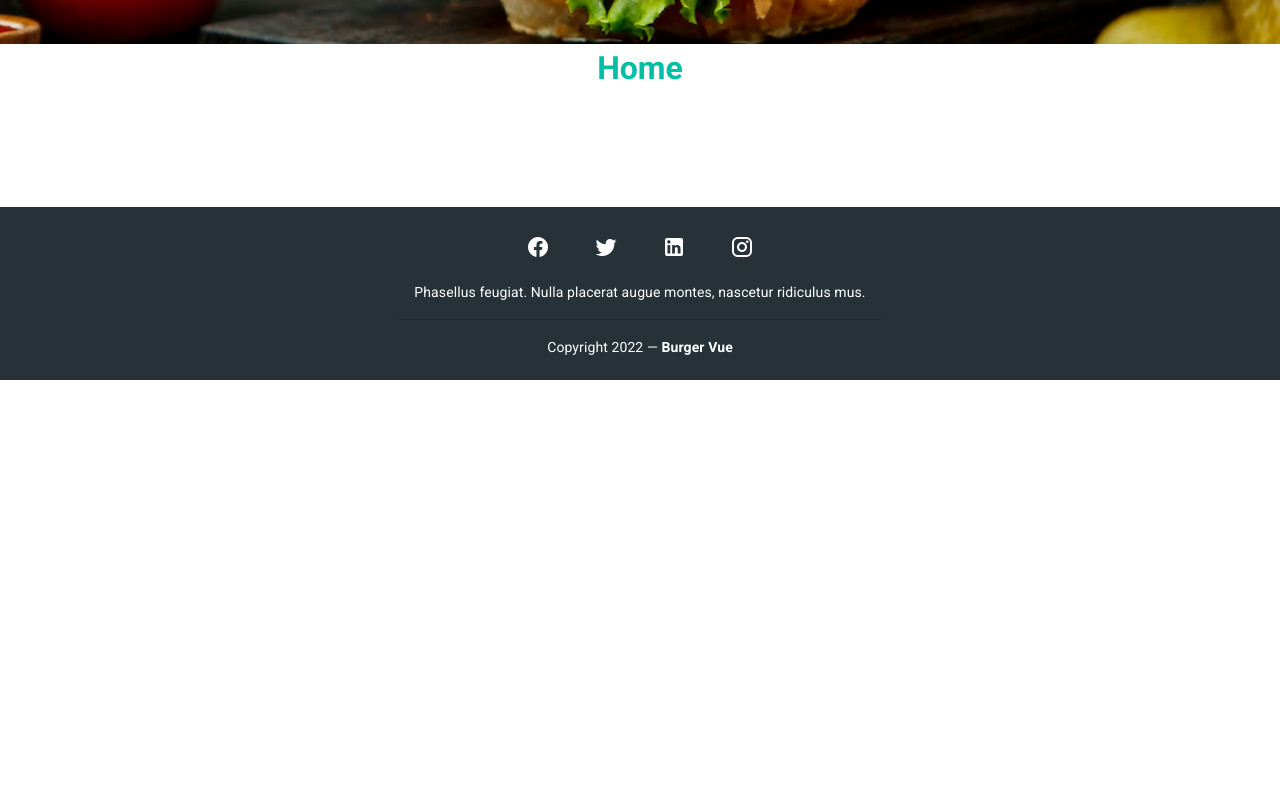
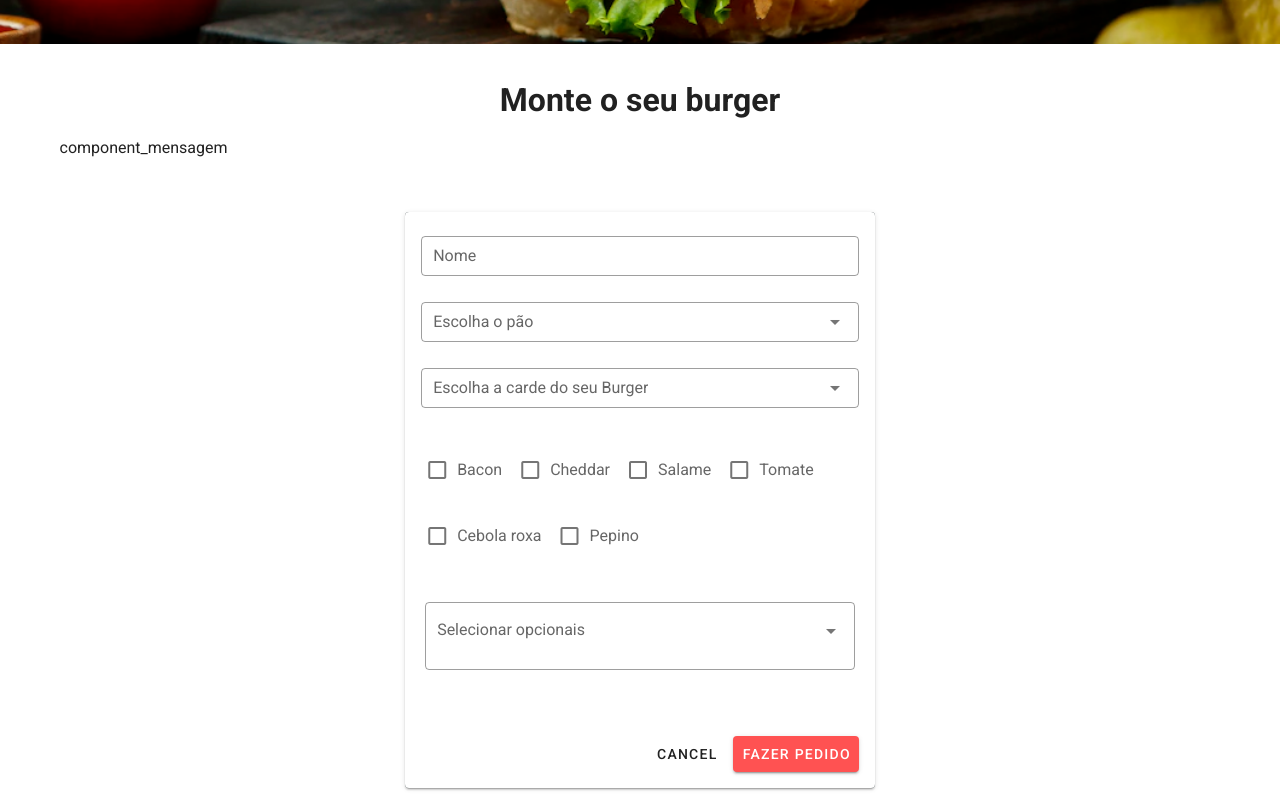
Before and after one commit to paulpessoa/burger-vue, a Vue app: page / in a window 1280 px wide. Shown: the part 420-1220 px from the top of the page. Before the commit the page ends 800 px from the top, so only its background shows below. Built offline with nearby package versions, Linux system fonts and the light colour scheme.

Commit message:
form burger

```diff
--- a/src/App.vue
+++ b/src/App.vue
@@ -45,7 +45,7 @@ $base-color: #00BFA5;
     margin: 0;
     box-sizing: border-box;
   }
-  *:hover {
+  a:hover {
     color: $base-color!important;
   }
   h1 {
--- /dev/null
+++ b/src/components/FormBurger.vue
@@ -0,0 +1,118 @@
+<template>
+    <v-container>
+        <p text_center>component_mensagem</p>
+        <v-row justify="center" class="my-10">
+            <v-col cols="12" sm="10" md="8" lg="5">
+                <v-card ref="form">
+                    <v-card-text style="background-color: white" class="pt-6">
+                        <!--NOME-->
+                        <v-text-field ref="name" outlined dense v-model="name"
+                            :rules="[() => !!name || 'Necessário preencher este campo']" :error-messages="errorMessages"
+                            label="Nome" placeholder="John Doe" required>
+                        </v-text-field>
+
+                        <!--PAO-->
+                        <v-autocomplete outlined dense ref="country" v-model="country"
+                            :rules="[() => !!country || 'Escolha uma opção']" :items="countries" label="Escolha o pão"
+                            placeholder="Select..." required></v-autocomplete>
+
+
+                        <!--CARNE-->
+                        <v-autocomplete outlined dense ref="country" v-model="country"
+                            :rules="[() => !!country || 'Escolha uma opção']" :items="countries"
+                            label="Escolha a carde do seu Burger" placeholder="Select..." required></v-autocomplete>
+
+                        <!--OPCIONAIS-->
+                        <v-row class="pa-4">
+                            <v-checkbox class="mr-4" v-for="(opcional, index) in opcionais" :key="index"
+                                :v-model="opcional.checked" :label="opcional.tipo"></v-checkbox>
+                            <!--OPCIONAIS-->
+                        </v-row>
+
+                        <v-row class="pa-4">
+                            <v-select :items="opcionais" item-text="tipo"
+                                item-value="value" label="Selecionar opcionais" outlined attach multiple chips>
+                            </v-select>
+                        </v-row>
+
+                    </v-card-text>
+                    <v-card-actions style="background-color: white" class="pa-4">
+                        <v-spacer></v-spacer>
+                        <v-btn text> Cancel </v-btn>
+                        <v-btn color="error" @click="submit"> Fazer pedido </v-btn>
+                    </v-card-actions>
+                </v-card>
+            </v-col>
+        </v-row>
+    </v-container>
+</template>
+
+<script lang="ts">
+export default {
+    name: "FormBurger",
+    data: () => ({
+
+        value: ['foo', 'bar', 'fizz', 'buzz'],
+        countries: [
+            "Afghanistan",
+            "Albania",
+            "Algeria",
+            "Andorra",
+            "Angola",
+            "Anguilla",
+            "Antigua &amp; Barbuda",
+            "Argentina",
+            "Armenia",
+            "Aruba",
+        ],
+
+        opcionais: [
+            {
+                "id": 1,
+                "tipo": "Bacon",
+                "value": "bacon"
+            },
+            {
+                "id": 2,
+                "tipo": "Cheddar",
+                "value": "cheddar"
+            },
+            {
+                "id": 3,
+                "tipo": "Salame",
+                "value": "salame"
+
+            },
+            {
+                "id": 4,
+                "tipo": "Tomate",
+                "value": "tomate"
+            },
+            {
+                "id": 4,
+                "tipo": "Cebola roxa",
+                "value": "cebola-roxa"
+            },
+            {
+                "id": 4,
+                "tipo": "Pepino",
+                "value": "pepino"
+            }
+        ],
+        errorMessages: "",
+        name: null,
+        country: null,
+        formHasErrors: false,
+    }),
+
+    computed: {
+    },
+    watch: {
+    },
+    methods: {
+    },
+};
+</script>
+
+<style lang="scss">
+</style>
--- a/src/views/HomeView.vue
+++ b/src/views/HomeView.vue
@@ -1,18 +1,21 @@
 <template>
   <div>
     <BannerComp />
-    <h1>Home</h1>
+    <h1 class="mt-8">Monte o seu burger</h1>
+    <FormBurger/>
   </div>
 </template>
 
 <script lang="ts">
 import BannerComp from "@/components/BannerComp.vue";
+import FormBurger from "@/components/FormBurger.vue";
 
   export default {
     name: 'Home',
 
     components: {
-    BannerComp
+    BannerComp,
+    FormBurger
 },
   }
 </script>
```
